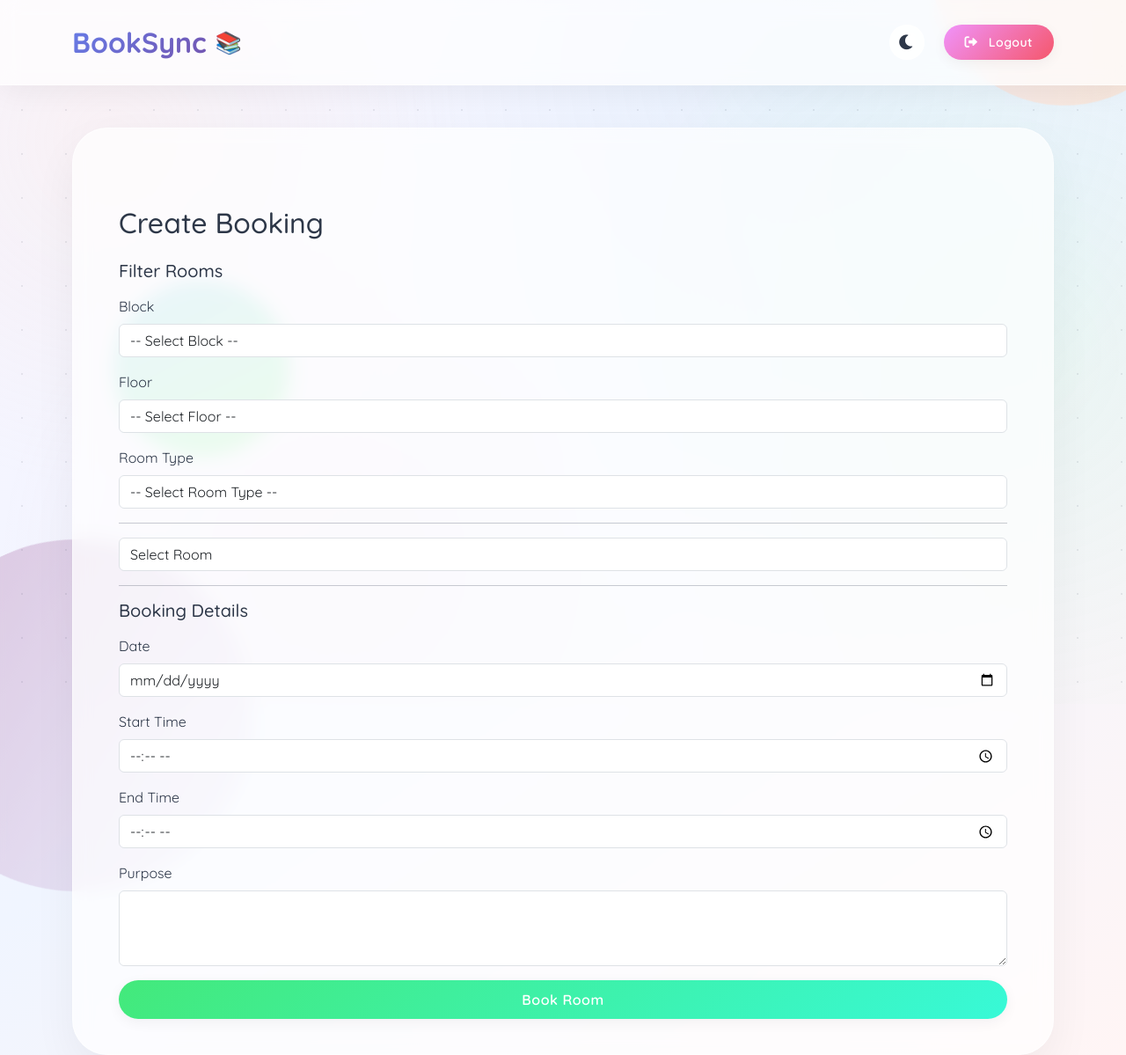
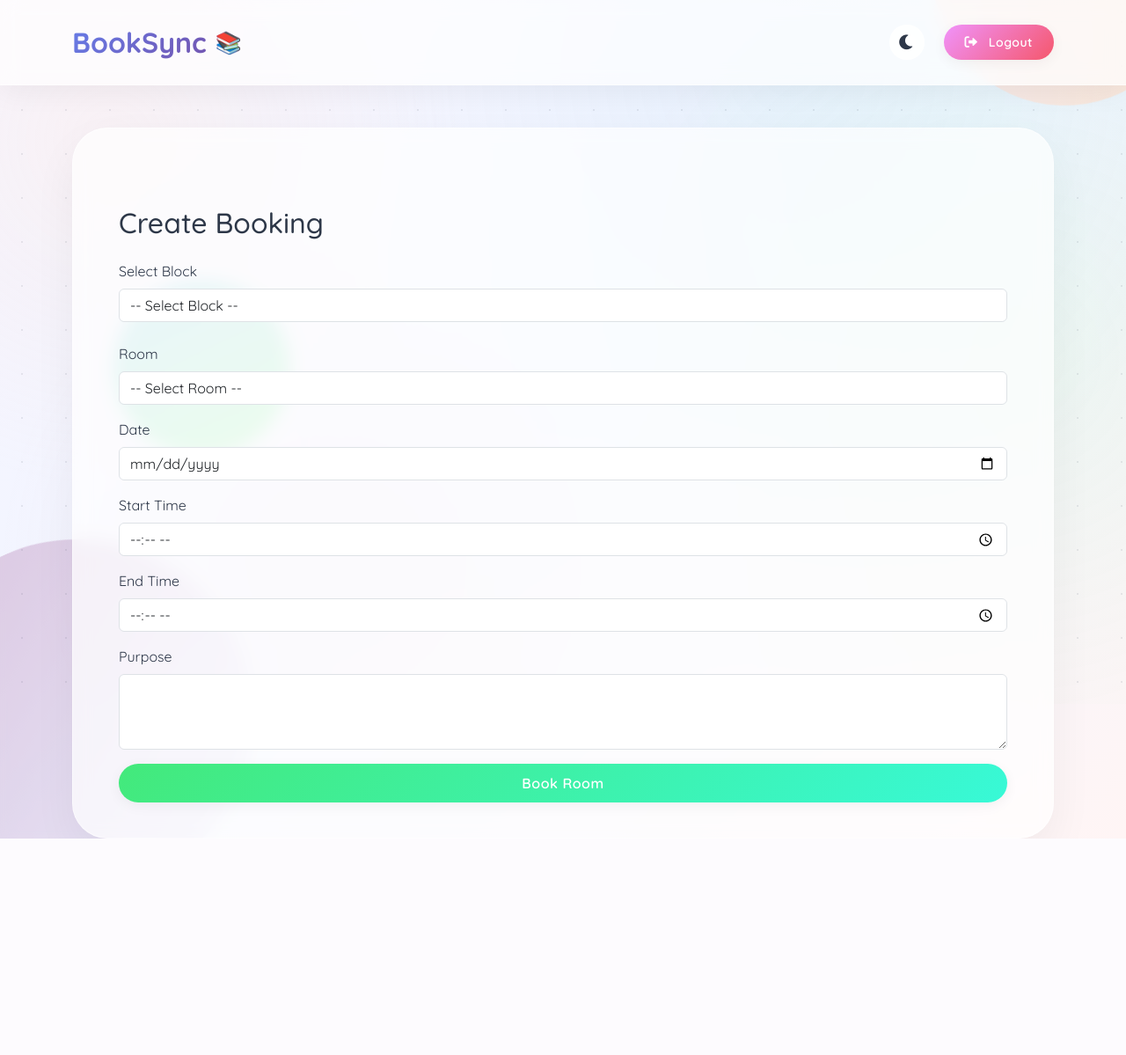
Before and after one commit to rajasreec/RoomBookingSystem, a Django app: page /create-booking/ in a window 1280 px wide. Shown: the whole page at 88% size. After the commit the page ends 953 px from the top, so only its background shows below. Run offline with Django 5.2, Linux system fonts and the light colour scheme; a user stored in the database is signed in; data comes from the database, SQL or seed files in the repository; data that the repository does not hold is empty.

Commit message:
final phase

```diff
--- a/core/admin.py
+++ b/core/admin.py
@@ -2,7 +2,7 @@ from django.contrib import admin
 from django.contrib.auth.admin import UserAdmin
 from django.contrib.auth.models import User
 from django.contrib import admin
-from .models import Room
+from .models import Room,RoomType
 
 admin.site.register(Room)
 from .models import (
@@ -77,3 +77,6 @@ class ReportAdmin(admin.ModelAdmin):
 @admin.register(EmailNotification)
 class EmailNotificationAdmin(admin.ModelAdmin):
     list_display = ('notification_id', 'booking', 'sent_time')
+
+
+admin.site.register(RoomType)
--- a/core/models.py
+++ b/core/models.py
@@ -54,6 +54,13 @@ class Block(models.Model):
         return self.block_name
 
 
+
+class RoomType(models.Model):
+    type_name = models.CharField(max_length=100, unique=True)
+
+    def __str__(self):
+        return self.type_name
+
 # -------------------------
 # Room Model
 # -------------------------
@@ -66,26 +73,22 @@ class Room(models.Model):
         ('Third', 'Third'),
     ]
 
-    ROOM_TYPE_CHOICES = [
-        ('Lab', 'Lab'),
-        ('Classroom', 'Classroom'),
-        ('Seminar Hall', 'Seminar Hall'),
-    ]
-
     room_name = models.CharField(max_length=100)
     room_capacity = models.IntegerField()
 
     block = models.ForeignKey(Block, on_delete=models.CASCADE)
 
     floor = models.CharField(max_length=20, choices=FLOOR_CHOICES)
-    room_type = models.CharField(max_length=100, choices=ROOM_TYPE_CHOICES)
+
+    room_type = models.ForeignKey(
+        RoomType,
+        on_delete=models.CASCADE
+    )
+
     is_available = models.BooleanField(default=True)
 
-    class Meta:
-        ordering = ['room_name']
-
     def __str__(self):
-        return self.room_name
+        return f"{self.room_name} ({self.room_type})"
 
 
 # -------------------------
--- a/core/templates/create_booking.html
+++ b/core/templates/create_booking.html
@@ -1,137 +1,59 @@
 {% extends 'base.html' %}
 
 {% block content %}
-
 <div class="container mt-4">
     <h2 class="mb-4">Create Booking</h2>
 
+    <!-- ================= BLOCK SELECTION ================= -->
+    <form method="GET" class="mb-4">
+        <div class="mb-3">
+            <label class="form-label">Select Block</label>
+            <select name="block_name" class="form-control" onchange="this.form.submit()">
+                <option value="">-- Select Block --</option>
+                {% for block in blocks %}
+                    <option value="{{ block.block_name }}" {% if block.block_name == selected_block_name %}selected{% endif %}>
+                        {{ block.block_name }}
+                    </option>
+                {% endfor %}
+            </select>
+        </div>
+    </form>
+
+    <!-- ================= BOOKING FORM ================= -->
     <form method="POST">
         {% csrf_token %}
 
-        <!-- ================= FILTER SECTION ================= -->
-        <h5 class="mb-3">Filter Rooms</h5>
-
-        <!-- Block -->
         <div class="mb-3">
-            <label class="form-label">Block</label>
-            <select name="block" class="form-control" required>
-                <option value="">-- Select Block --</option>
-                {% for block in blocks %}
-                    <option value="{{ block }}">{{ block }}</option>
+            <label class="form-label">Room</label>
+            <select name="room" class="form-control" required>
+                <option value="">-- Select Room --</option>
+                {% for room in rooms %}
+                    <option value="{{ room.id }}">{{ room.room_name }} ({{ room.room_type.type_name }})</option>
                 {% endfor %}
             </select>
         </div>
 
-        <!-- Floor -->
-        <div class="mb-3">
-            <label class="form-label">Floor</label>
-            <select name="floor" class="form-control" required>
-                <option value="">-- Select Floor --</option>
-                {% for value, label in floors %}
-                    <option value="{{ value }}">{{ label }}</option>
-                {% endfor %}
-            </select>
-        </div>
-
-        <!-- Room Type -->
-        <div class="mb-3">
-            <label class="form-label">Room Type</label>
-            <select name="room_type" class="form-control" required>
-                <option value="">-- Select Room Type --</option>
-                {% for type in room_types %}
-                    <option value="{{ type.0 }}">{{ type.1 }}</option>
-                {% endfor %}
-            </select>
-        </div>
-
-        <hr>
-
-        <!-- ================= ROOM SELECTION ================= -->
-        <select name="room" id="roomDropdown" class="form-control" required>
-            <option value="">Select Room</option>
-            {% for room in rooms %}
-                <option value="{{ room.id }}">
-                    {{ room.room_name }} - {{ room.department.department_name }}
-                </option>
-            {% endfor %}
-        </select>
-        <hr>
-
-        <!-- ================= BOOKING DETAILS ================= -->
-        <h5 class="mb-3">Booking Details</h5>
-
-        <!-- Date -->
         <div class="mb-3">
             <label class="form-label">Date</label>
             <input type="date" name="date" class="form-control" required>
         </div>
 
-        <!-- Start Time -->
         <div class="mb-3">
             <label class="form-label">Start Time</label>
             <input type="time" name="start_time" class="form-control" required>
         </div>
 
-        <!-- End Time -->
         <div class="mb-3">
             <label class="form-label">End Time</label>
             <input type="time" name="end_time" class="form-control" required>
         </div>
 
-        <!-- Purpose -->
         <div class="mb-3">
             <label class="form-label">Purpose</label>
             <textarea name="purpose" class="form-control" rows="3" required></textarea>
         </div>
 
-        <!-- Submit Button -->
-        <button type="submit" class="btn btn-success w-100">
-            Book Room
-        </button>
-
+        <button type="submit" class="btn btn-success w-100">Book Room</button>
     </form>
 </div>
-
-<script>
-document.addEventListener("DOMContentLoaded", function () {
-
-    const block = document.querySelector('[name="block"]');
-    const floor = document.querySelector('[name="floor"]');
-    const roomType = document.querySelector('[name="room_type"]');
-    const roomDropdown = document.getElementById("roomDropdown");
-
-    function loadRooms() {
-
-        const blockValue = block.value;
-        const floorValue = floor.value;
-        const typeValue = roomType.value;
-
-        if (blockValue && floorValue && typeValue) {
-
-            fetch(`/ajax/load-rooms/?block=${blockValue}&floor=${floorValue}&room_type=${typeValue}`)
-                .then(response => response.json())
-                .then(data => {
-
-                    roomDropdown.innerHTML = '<option value="">Select Room</option>';
-
-                    data.forEach(room => {
-                        roomDropdown.innerHTML +=
-                            `<option value="${room.id}">${room.name}</option>`;
-                    });
-
-                    if (data.length === 0) {
-                        roomDropdown.innerHTML +=
-                            '<option disabled>No rooms available</option>';
-                    }
-                });
-        }
-    }
-
-    block.addEventListener("change", loadRooms);
-    floor.addEventListener("change", loadRooms);
-    roomType.addEventListener("change", loadRooms);
-
-});
-</script>
-
 {% endblock %}
--- a/core/urls.py
+++ b/core/urls.py
@@ -34,4 +34,5 @@ urlpatterns = [
      path('approve/<int:booking_id>/', views.approve_booking, name='approve_booking'),
      path('reject/<int:booking_id>/', views.reject_booking, name='reject_booking'),
      path("approve-bookings/", views.approve_bookings, name="approve_bookings"),
+     path('ajax/load-rooms/', views.load_rooms, name='ajax_load_rooms')
 ]
--- a/core/views.py
+++ b/core/views.py
@@ -5,7 +5,9 @@ from django.contrib.auth.decorators import login_required, user_passes_test
 from django.contrib.admin.views.decorators import staff_member_required
 from django.contrib import messages
 from django.http import JsonResponse
+from .models import RoomType
 from django.db.models import Q
+from django.views.decorators.cache import never_cache
 from datetime import date
 
 from .models import Booking, Room, Block
@@ -129,7 +131,6 @@ def view_rooms(request):
 
 # -------------------------
 # Add Room (Admin Only)
-# -------------------------
 
 @login_required
 @user_passes_test(is_admin)
@@ -153,11 +154,17 @@ def add_room(request):
 
 @login_required
 def create_booking(request):
+    blocks = Block.objects.all()
+    rooms = Room.objects.none()  # empty by default
 
-    rooms = Room.objects.filter(is_available=True)
-    blocks = Block.objects.all()
-    floors = Room.FLOOR_CHOICES
-    room_types = Room.ROOM_TYPE_CHOICES
+    selected_block_name = request.GET.get('block_name')
+
+    if selected_block_name:
+        try:
+            block = Block.objects.get(block_name=selected_block_name)
+            rooms = Room.objects.filter(block=block, is_available=True)
+        except Block.DoesNotExist:
+            rooms = Room.objects.none()
 
     if request.method == 'POST':
         room_id = request.POST.get('room')
@@ -166,6 +173,7 @@ def create_booking(request):
         end_time = request.POST.get('end_time')
         purpose = request.POST.get('purpose')
 
+        # Conflict check
         conflict = Booking.objects.filter(
             room_id=room_id,
             date=booking_date
@@ -191,13 +199,12 @@ def create_booking(request):
         return redirect('dashboard')
 
     return render(request, 'create_booking.html', {
+        'blocks': blocks,
         'rooms': rooms,
-        'blocks': blocks,
-        'floors': floors,
-        'room_types': room_types,
+        'selected_block_name': selected_block_name
     })
 
-# -------------------------
+
 # Manage Bookings (Admin)
 # -------------------------
 
@@ -247,7 +254,6 @@ def reject_booking(request, booking_id):
 
 # -------------------------
 # Available Rooms Today
-# -------------------------
 
 @login_required
 def available_rooms_today(request):
```
Also changed, not shown: core/migrations/0002_alter_room_room_type.py (added), core/migrations/0003_roomtype_alter_room_options_alter_room_room_type.py (added), db.sqlite3.
